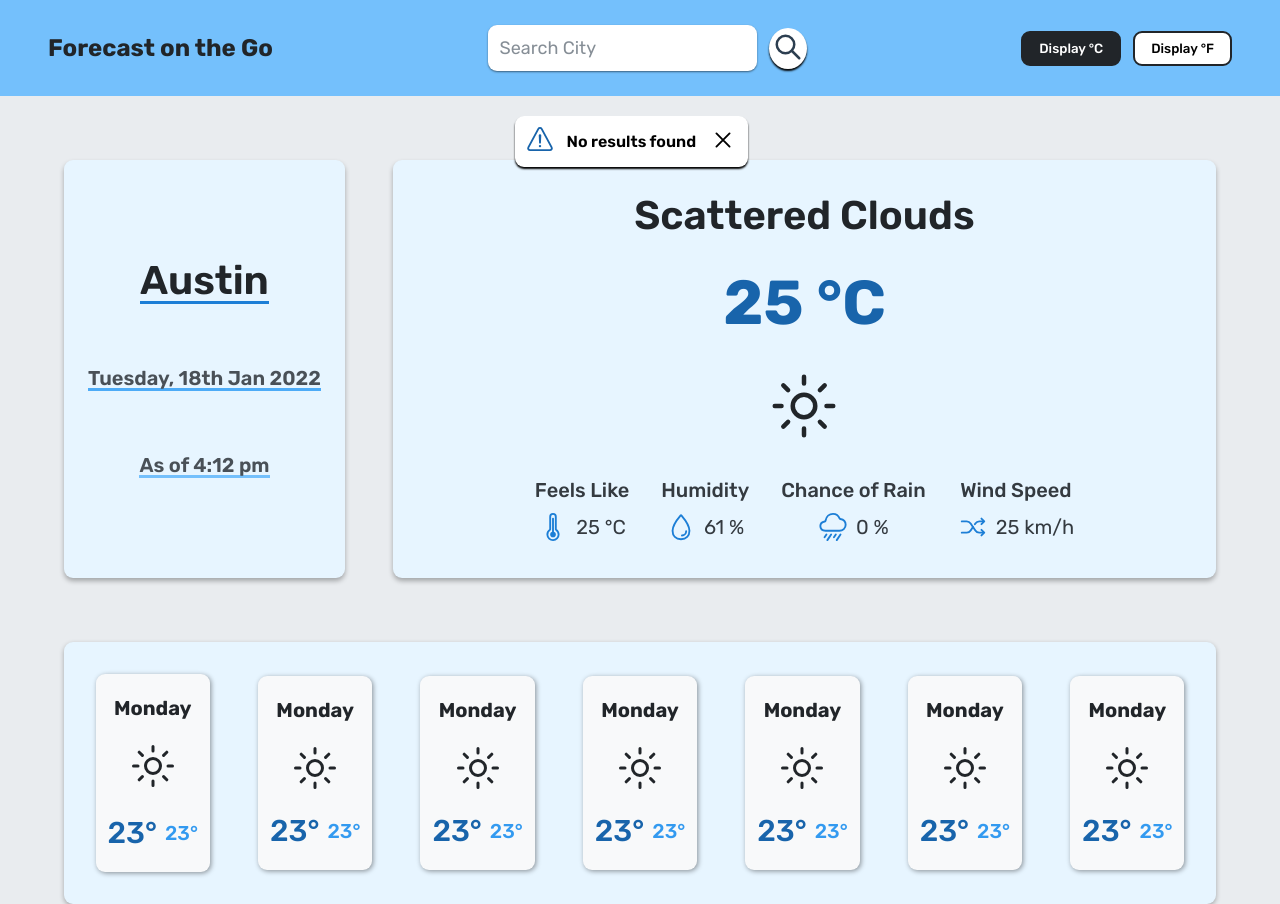
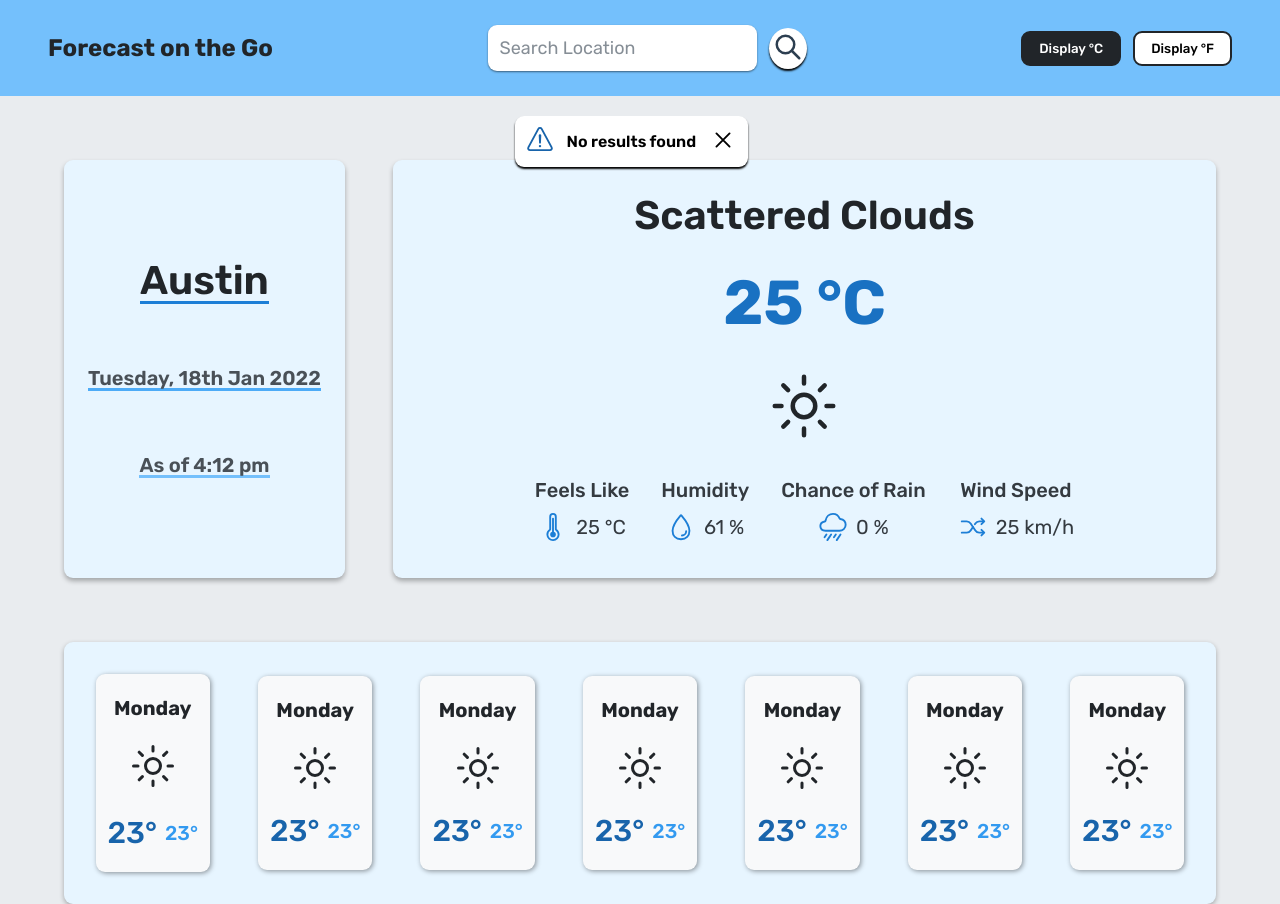
Before and after one commit to BvChung/Forecast-On-The-Go, a plain HTML site: page index.html in a window 1280 px wide. Drawn offline with nearby package versions, Linux system fonts and the light colour scheme; no server answers.

Commit message:
Css changes

```diff
--- a/css/style.css
+++ b/css/style.css
@@ -157,7 +157,7 @@ body {
 }
 
 .info-temp {
-	color: #1864ab;
+	color: #1971c2;
 }
 
 /* Input ------------------------------------------ */
@@ -306,6 +306,11 @@ body {
 .weather-icon-forecast {
 	font-size: 4.8rem;
 	color: #212529;
+	transition: all 0.3s;
+}
+
+.weather-icon-forecast:hover {
+	color: #339af0;
 }
 
 #color {
--- a/index.html
+++ b/index.html
@@ -39,7 +39,7 @@
 					<input
 						class="input-text-search"
 						type="text"
-						placeholder="Search City"
+						placeholder="Search Location"
 					/>
 					<button class="input-btn">
 						<svg
```
